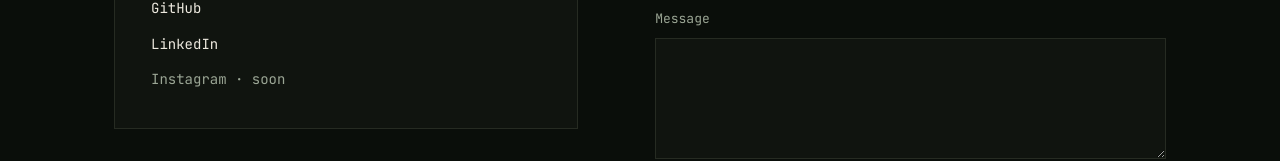
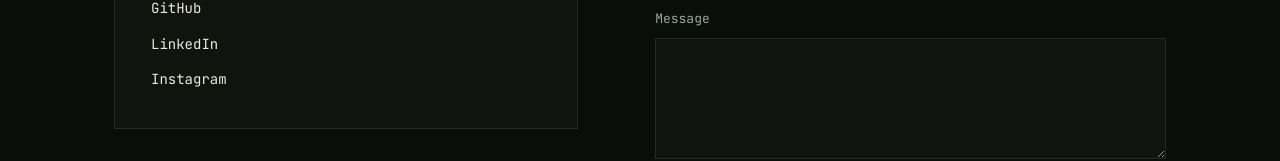
Before and after one commit to cosmin26-debug/cosmin, a React (Vite) app: page / in a window 1280 px wide. Shown: the part 4573-4734 px from the top of the page. Built offline with nearby package versions, Linux system fonts and the light colour scheme.

Commit message:
Added instagram link

```diff
--- a/src/data/socials.js
+++ b/src/data/socials.js
@@ -4,5 +4,5 @@ export const email = 'cosmin.i.grigore@gmail.com'
 export const socials = [
   { label: 'GitHub', href: 'https://github.com/cosmin26-debug' },
   { label: 'LinkedIn', href: 'https://www.linkedin.com/in/cosmin-ionut-grigore-327793403/' },
-  { label: 'Instagram', href: '' },
+  { label: 'Instagram', href: 'https://www.instagram.com/coso.sb/' },
 ]
```
